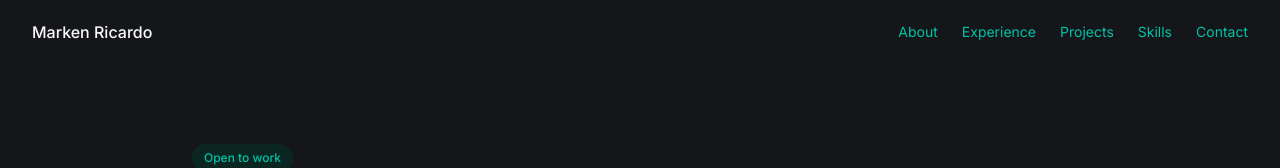
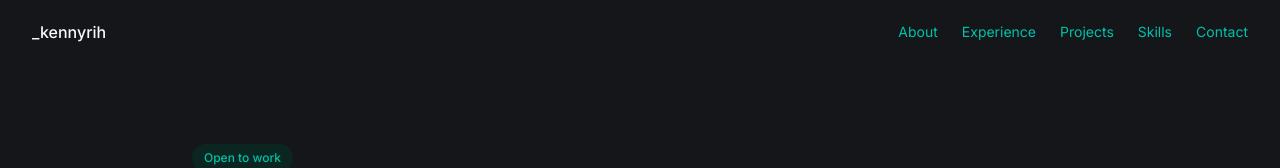
Before and after one commit to markenricardo/portfolio, a Next.js app: page / in a window 1280 px wide. Shown: the top 168 px of the page. Built offline with nearby package versions, Linux system fonts and the light colour scheme.

Commit message:
webpage name

```diff
--- a/src/components/layout/Navbar.tsx
+++ b/src/components/layout/Navbar.tsx
@@ -11,7 +11,7 @@ export function Navbar() {
   return (
     <nav className="sticky top-0 z-50 bg-charcoal">
       <div className="h-16 flex justify-between items-center px-6 sm:px-8">
-        <span className="text-paper font-medium">Marken Ricardo</span>
+        <span className="text-paper font-medium">_kennyrih</span>
 
         <div className="hidden sm:flex gap-6 text-sm text-teal">
           {links.map((link) => (
```
